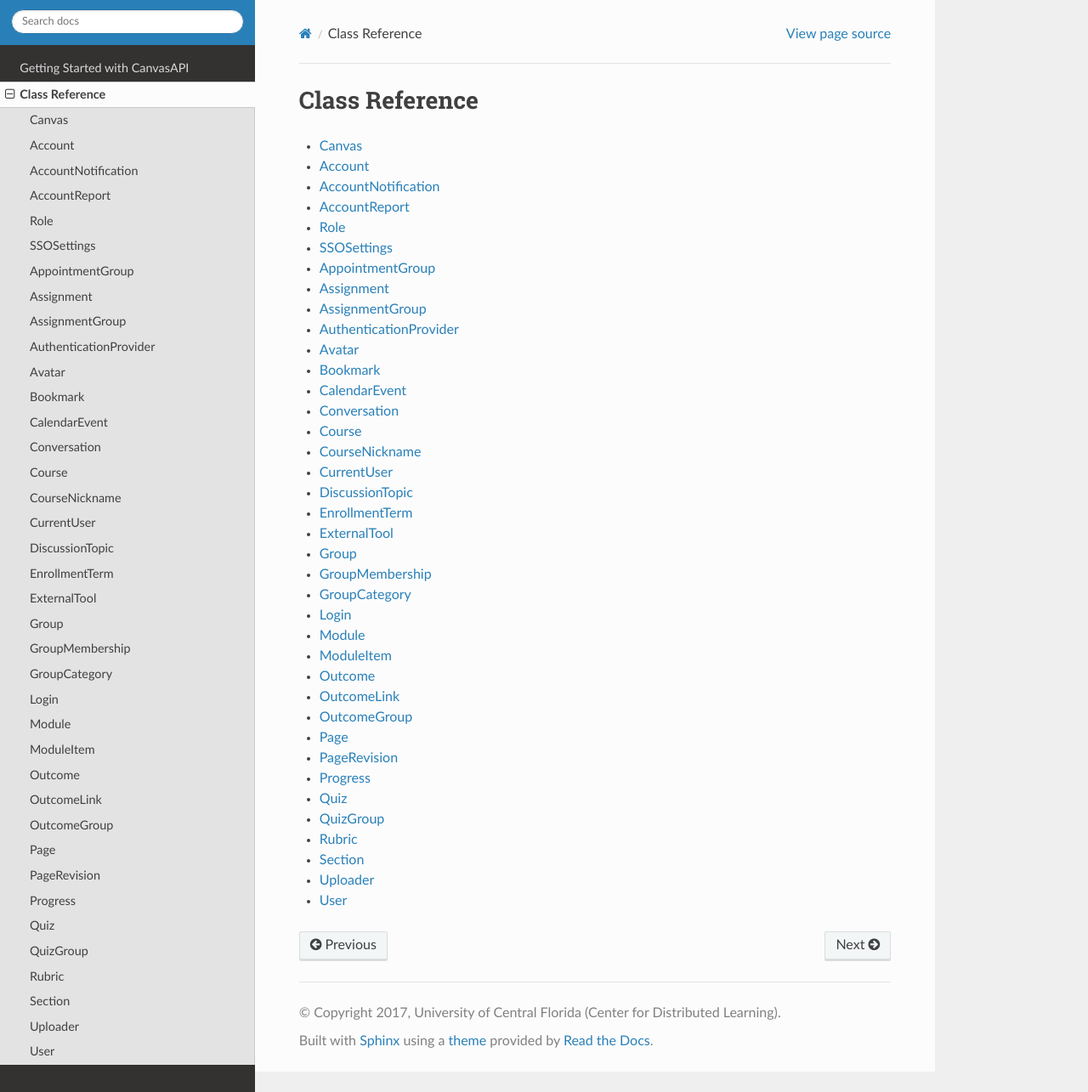
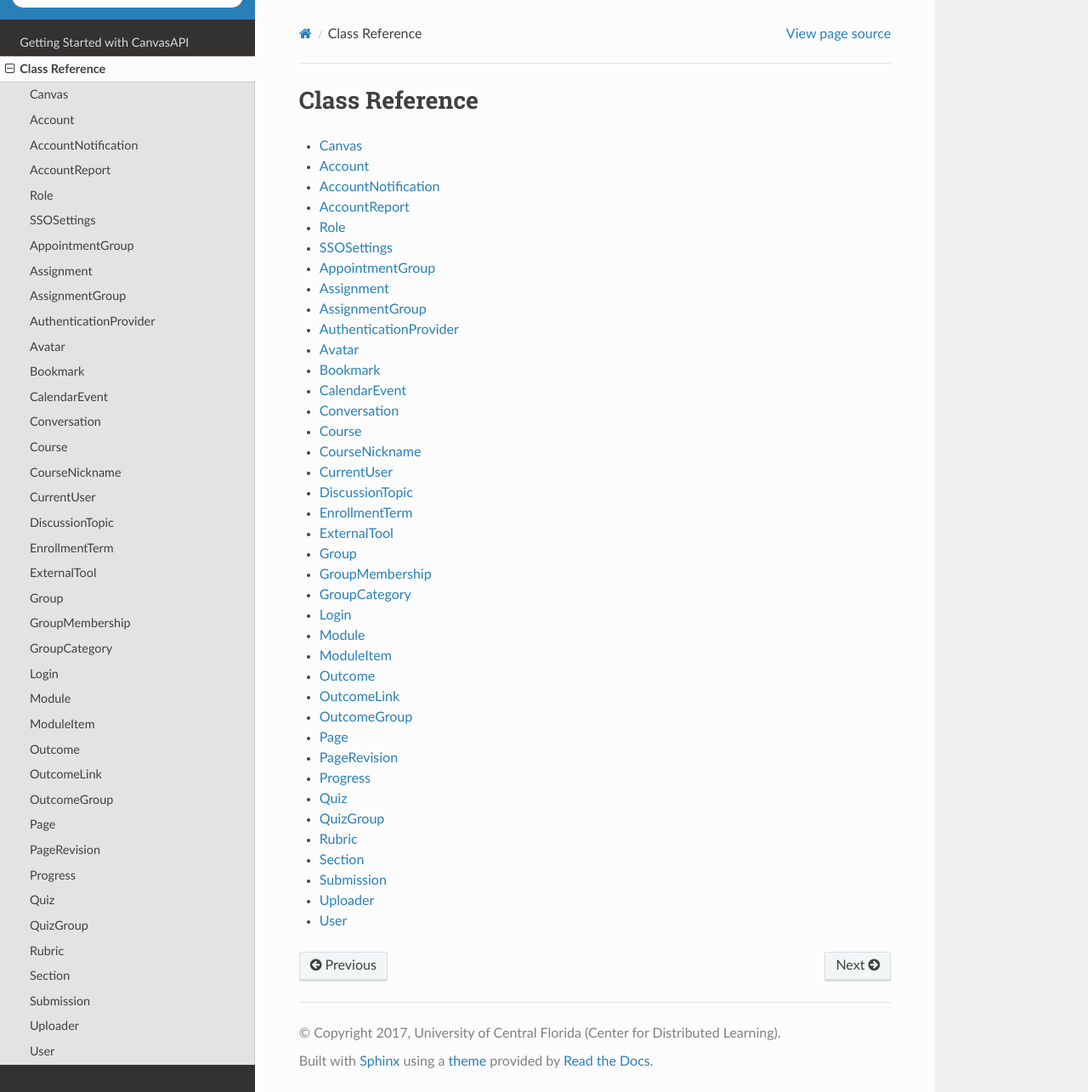
Before and after one commit to ucfopen/canvasapi, a Sphinx documentation site: the page built from docs/class-reference.rst, in a window 1280 px wide and 1285 px high. Shown: the whole window at 85% size. Built offline with Sphinx 7.4.7 and the Read the Docs theme 2.0.0, drawn with Linux system fonts in a browser that asks for light colours.

Commit message:
Added Submission class reference

```diff
--- a/docs/class-reference.rst
+++ b/docs/class-reference.rst
@@ -27,5 +27,6 @@
     quiz-group-ref
     rubric-ref
     section-ref
+    submission-ref
     upload-ref
     user-ref
--- /dev/null
+++ b/docs/submission-ref.rst
@@ -0,0 +1,6 @@
+==========
+Submission
+==========
+
+.. autoclass:: canvasapi.submission.Submission
+    :members:
```
